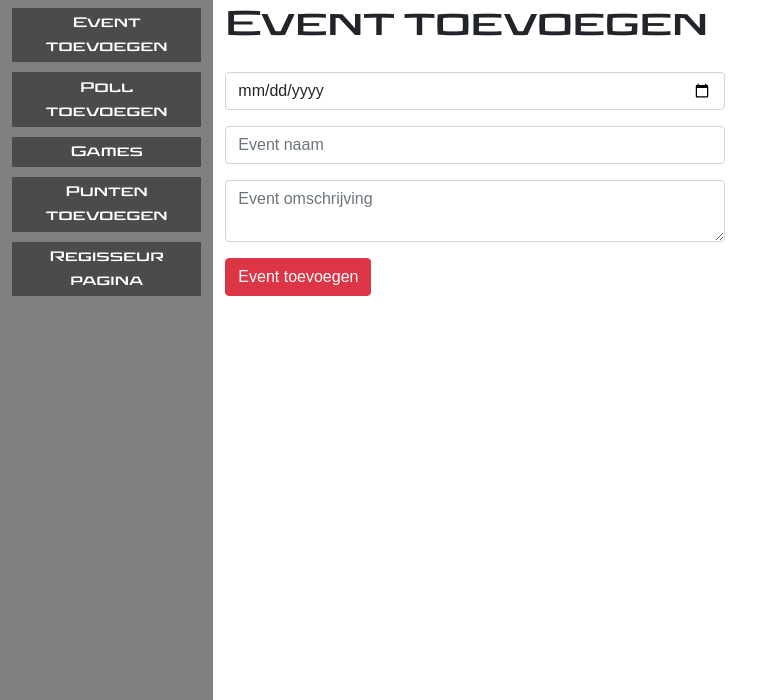
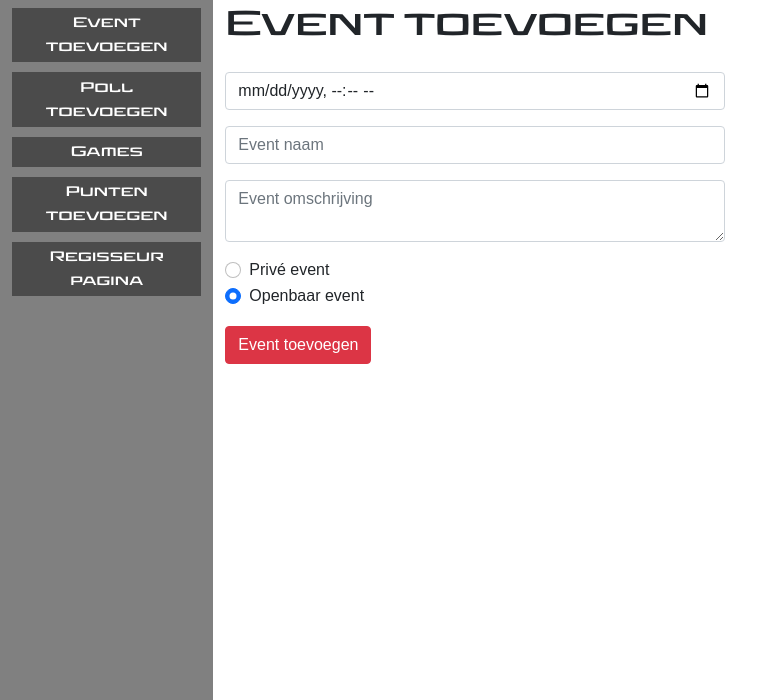
Before and after one commit to DelanoKoster1/Battle-Bot-interface, a PHP site: page /Battle-Bot-interface/pages/admin.php?event in a window 1280 px wide. Shown: the part 100-800 px from the top of the page, without its empty margins (0-776 px from the left). Run offline with PHP 8.4, Linux system fonts and the light colour scheme; the visitor is signed in with stand-in values (Sample User, id 1); some libraries are stand-ins or nearby versions.

Commit message:
Event page fix & added public/private option

```diff
--- a/components/admin/event.php
+++ b/components/admin/event.php
@@ -1,9 +1,21 @@
 <div class="eventBox">
     <form action="<?= htmlentities($_SERVER['PHP_SELF']); ?>" method="post">
         <div class="form-group">
-            <input class="form-control mt-3" min="<?php echo $today ?>" type="date" name="date">
-            <input class="form-control mt-3" placeholder="Event naam" type="text" name="eventNaam">
-            <textarea class="form-control mt-3" name="eventOmschrijving" placeholder="Event omschrijving"></textarea>
+            <input class="form-control mt-3" min="<?php echo $today ?>" type="datetime-local" name="date" value="<?php if (isset($_POST['event'])) {echo htmlentities($_POST['date']); } ?>">
+            <input class="form-control mt-3" placeholder="Event naam" type="text" name="eventNaam" value="<?php if (isset($_POST['event'])) {echo htmlentities($_POST['eventNaam']); } ?>">
+            <textarea class="form-control mt-3" name="eventOmschrijving" placeholder="Event omschrijving"><?php if (isset($_POST['event'])) {echo htmlentities($_POST['eventOmschrijving']); } ?></textarea>
+            <div class="form-check mt-3">
+                <input class="form-check-input" type="radio" value="private" name="eventType" id="eventType1">
+                <label class="form-check-label" for="eventType1">
+                    Privé event
+                </label>
+                </div>
+                <div class="form-check">
+                <input class="form-check-input" type="radio" value="public" name="eventType" id="eventType2" checked>
+                <label class="form-check-label" for="eventType2">
+                    Openbaar event
+                </label>
+            </div>
             <input class="btn btn-danger mt-3" type="submit" name="event" value="Event toevoegen">
         </div>
     </form>
--- a/functions/function.php
+++ b/functions/function.php
@@ -39,7 +39,15 @@ function includeHeader(String $sort) {
  *
  */
 function checkValidDate(String $date) {
-    if (preg_match("/^[0-9]{4}-(0[1-9]|1[0-2])-(0[1-9]|[1-2][0-9]|3[0-1])$/",$date)) {
+    $today = date('Y-m-d\TH:i');
+
+    //Check if filled in date is older then today.
+    if ($date < $today) {
+        return false;
+    }
+
+    //Check if date format is correct
+    if (preg_match("/^(000[1-9]|00[1-9]\d|0[1-9]\d\d|100\d|10[1-9]\d|1[1-9]\d{2}|[2-9]\d{3}|[1-9]\d{4}|1\d{5}|2[0-6]\d{4}|27[0-4]\d{3}|275[0-6]\d{2}|2757[0-5]\d|275760)-(0[1-9]|1[012])-(0[1-9]|[12]\d|3[01])T(0\d|1\d|2[0-4]):(0\d|[1-5]\d)(?::(0\d|[1-5]\d))?(?:.(00\d|0[1-9]\d|[1-9]\d{2}))?$/",$date)) {
         return true;
     } else {
         return false;
--- a/pages/admin.php
+++ b/pages/admin.php
@@ -2,14 +2,14 @@
 //Includes
 include_once('../functions/function.php');
 
-//Check if admin is logged in
-//if (!isset($_SESSION['email']) ||  $_SESSION['role'] != 2) {
-// header('location: ../components/error.php');
-//}
+// Check if admin is logged in
+if (!isset($_SESSION['email']) ||  $_SESSION['role'] != 2) {
+header('location: ../components/error.php');
+}
 
 //Global variables
 $conn = connectDB();
-$today = date("Y-m-d");
+$today = date('Y-m-d\TH:i');
 $error = array();
 
 //Switch for loading in content
@@ -38,8 +38,7 @@ switch (true) {
 }
 
 //Post submissions
-function checkEventFields($eventDate, $eventName, $eventOmschrijving)
-{
+function checkEventFields($eventDate, $eventName, $eventOmschrijving, $eventType) {
     global $error;
 
     if (!$eventDate && empty($eventDate)) {
@@ -52,6 +51,16 @@ function checkEventFields($eventDate, $eventName, $eventOmschrijving)
     if (!$eventName && empty($eventName)) {
         $error[] = 'Event naam mag niet leeg zijn!';
     }
+    if (!$eventType && empty($eventType)) {
+        $error[] = 'Event type mag niet leeg zijn!';
+    } else {
+        if ($eventType == 'public' || $eventType == 'private') {
+            //Do nothing
+        } else {
+            $error[] = 'Event type klopt niet';
+        }
+    }
+
     if (!$eventOmschrijving && empty($eventOmschrijving)) {
         $error[] = 'Event omschrijving mag niet leeg zijn!';
     }
@@ -73,11 +82,12 @@ if (isset($_POST['event'])) {
     //Submitted form data validation
     $eventDate = filter_input(INPUT_POST, 'date', FILTER_SANITIZE_SPECIAL_CHARS);
     $eventName = filter_input(INPUT_POST, 'eventNaam', FILTER_SANITIZE_SPECIAL_CHARS);
+    $eventType = filter_input(INPUT_POST, 'eventType', FILTER_SANITIZE_SPECIAL_CHARS);
     $eventDescription = filter_input(INPUT_POST, 'eventOmschrijving', FILTER_SANITIZE_SPECIAL_CHARS);
 
-    if (!checkEventFields($eventDate, $eventName, $eventDescription)) {
+    if (!checkEventFields($eventDate, $eventName, $eventDescription, $eventType)) {
         //SQL Query for inserting into user table
-        $query = "INSERT INTO event (name, date, description) VALUES (?,?,?)";
+        $query = "INSERT INTO event (name, date, description, type) VALUES (?,?,?,?)";
 
         //Prpeparing SQL Query with database connection
         $stmt = mysqli_prepare($conn, $query);
@@ -87,7 +97,7 @@ if (isset($_POST['event'])) {
         }
 
         //Binding params into ? fields
-        if (!mysqli_stmt_bind_param($stmt, "sss", $eventName, $eventDate, $eventDescription)) {
+        if (!mysqli_stmt_bind_param($stmt, "ssss", $eventName, $eventDate, $eventDescription, $eventType)) {
             $_SESSION['error'] = "database_error";
             header("location: ../components/error.php");
         }
--- a/setup/database.sql
+++ b/setup/database.sql
@@ -63,6 +63,7 @@ CREATE TABLE IF NOT EXISTS `event` (
     name VARCHAR(50) NOT NULL,
     date TIMESTAMP NOT NULL,
     description VARCHAR(999) NOT NULL,
+    type enum('public','private') NOT NULL,
 
     CONSTRAINT pk_event PRIMARY KEY (id)
 );
```
